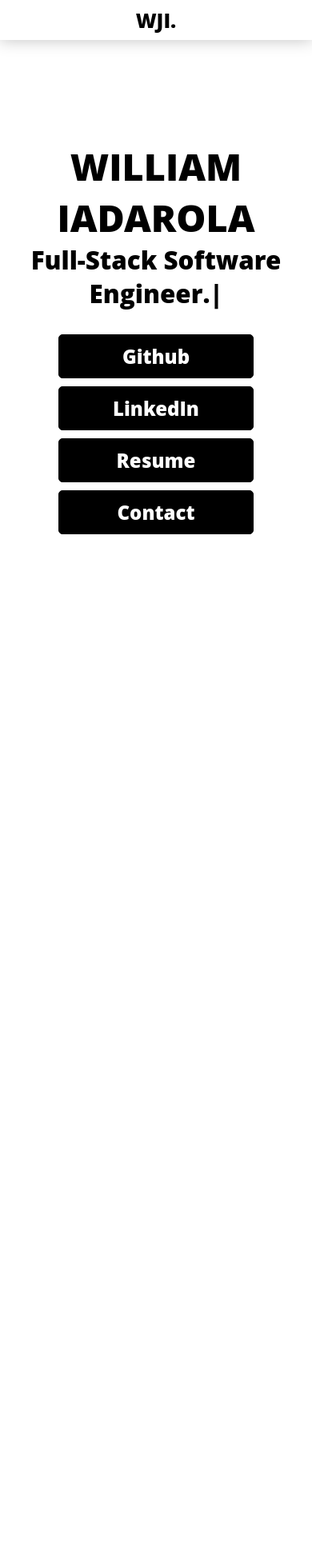
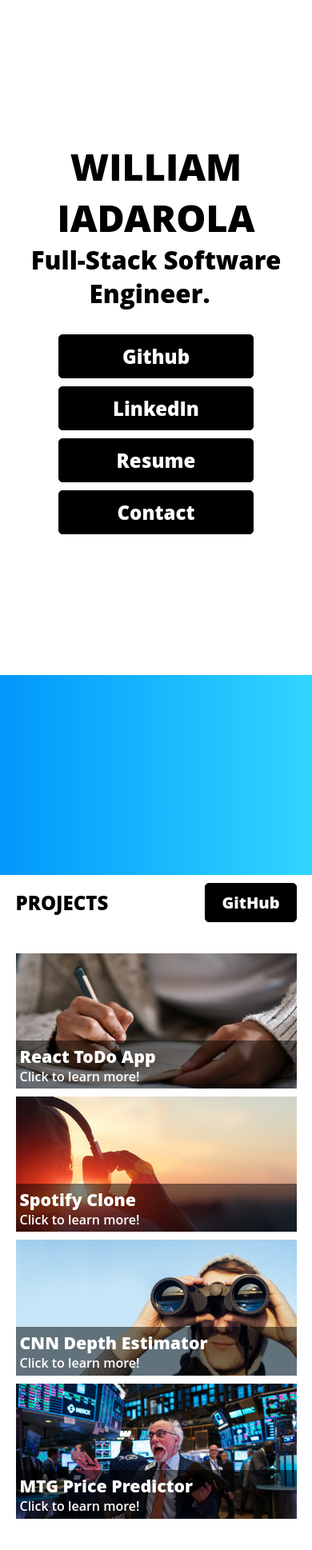
Before and after one commit to wiadarola/wiadarola.github.io, a React (Vite) app: page / in a window 390 px wide. Shown: the whole page at 80% size. Before the commit the page ends 844 px from the top, so only its background shows below. Built offline with nearby package versions, Linux system fonts and the light colour scheme; the HTML template or start-up script is replaced by a standard one.

Commit message:
Redone projects style sheet

```diff
--- a/src/App.tsx
+++ b/src/App.tsx
@@ -2,9 +2,9 @@ import './App.css';
 import NavBar from './components/NavBar';
 import NavTop from './components/NavTop';
 import Hero from './components/Hero';
-import Skills from './components/Skills';
+// import Skills from './components/Skills';
 import Projects from './components/Projects';
-// import Description from './components/Description';
+import Description from './components/Description';
 // import About from './components/About';
 // import Contact from './components/Contact';
 
@@ -15,8 +15,9 @@ function App() {
       < NavTop />
       < Hero />
       {/* < Skills /> */}
-      {/* < Projects /> */}
-      {/* < Description /> */}
+      < Description />
+      < Projects />
+
       {/* < About /> */}
       {/* < Contact /> */}
     </>
--- a/src/components/NavBar/index.css
+++ b/src/components/NavBar/index.css
@@ -57,11 +57,6 @@
 
 @media screen and (max-width: 425px) {
     #navbar {
-        display: flex;
-        justify-content: center;
-    }
-
-    #navbar .link-button {
         display: none;
     }
 }
--- a/src/components/NavBar/index.tsx
+++ b/src/components/NavBar/index.tsx
@@ -25,7 +25,7 @@ function NavBar() {
     }, []);
 
     return (
-        <section id="navbar" className={`nav ${mousePos.y > (1 / 4 * window.innerHeight) ? 'hidden' : ''}`}>
+        <section id="navbar" className={`nav ${mousePos.y > (1 / 5 * window.innerHeight) ? 'hidden' : ''}`}>
             <div id='nav-bar'></div>
             <label id='nav-tag'>WJI.</label>
             <LinkButton href="#contact" text="Contact" newTab={false} />
--- a/src/components/Projects/index.css
+++ b/src/components/Projects/index.css
@@ -61,16 +61,22 @@
 .project-box-content {
     background-color: rgba(0, 0, 0, 0.5);
     color: white;
+    width: 100%;
+    height: 30%;
+    display: flex;
+    flex-direction: column;
+    justify-content: space-evenly;
+    padding: 5px 0 5px 5px;
 }
 
 .project-box-content header {
     font-weight: 800;
-    font-size: 14pt;
+    font-size: 16pt;
 }
 
-.project-box-content p {
+.project-box-content span {
     font-weight: 600;
-    font-size: 10pt;
+    font-size: 12pt;
 }
 
 .project-box-content a {
@@ -83,3 +89,43 @@
 .project-box-content a:hover {
     text-decoration: underline;
 }
+
+@media screen and (max-width: 425px) {
+    .projects-content {
+        grid-auto-flow: column;
+    }
+
+    .projects-content>div:nth-child(1) {
+        grid-template-columns: 1fr;
+    }
+
+    .projects-content>div:nth-child(2) {
+        grid-template-columns: 1fr;
+    }
+
+    .project-box-content span {
+        display: none;
+    }
+
+    .project-box-content>a:nth-of-type(1) {
+        display: none;
+    }
+
+    .project-box-content>a:nth-of-type(2) {
+        display: block !important;
+    }
+}
+
+@media screen and (min-width: 1921px) {
+    .project-box-content header {
+        font-size: clamp(16pt, 3vw, 35pt);
+    }
+
+    .project-box-content span {
+        font-size: clamp(12pt, 2vw, 22pt);
+    }
+
+    .project-box-content a {
+        font-size: clamp(12pt, 2vw, 20pt);
+    }
+}
--- a/src/components/Projects/index.tsx
+++ b/src/components/Projects/index.tsx
@@ -58,8 +58,9 @@ function ProjectBox(props: ProjectBoxProps) {
         <div onClick={handleClick} className="project-box" style={{ backgroundImage: `url(${props.image})` }}>
             <div className="project-box-content">
                 <header>{props.title}</header>
-                <p>{props.description}</p>
+                <span>{props.description}</span>
                 <a href={props.link} target="_blank" rel="noreferrer">LEARN MORE</a>
+                <a href={props.link} target="_blank" rel="noreferrer" style={{ display: 'none' }}>Click to learn more!</a>
             </div>
         </div>
     );
```
